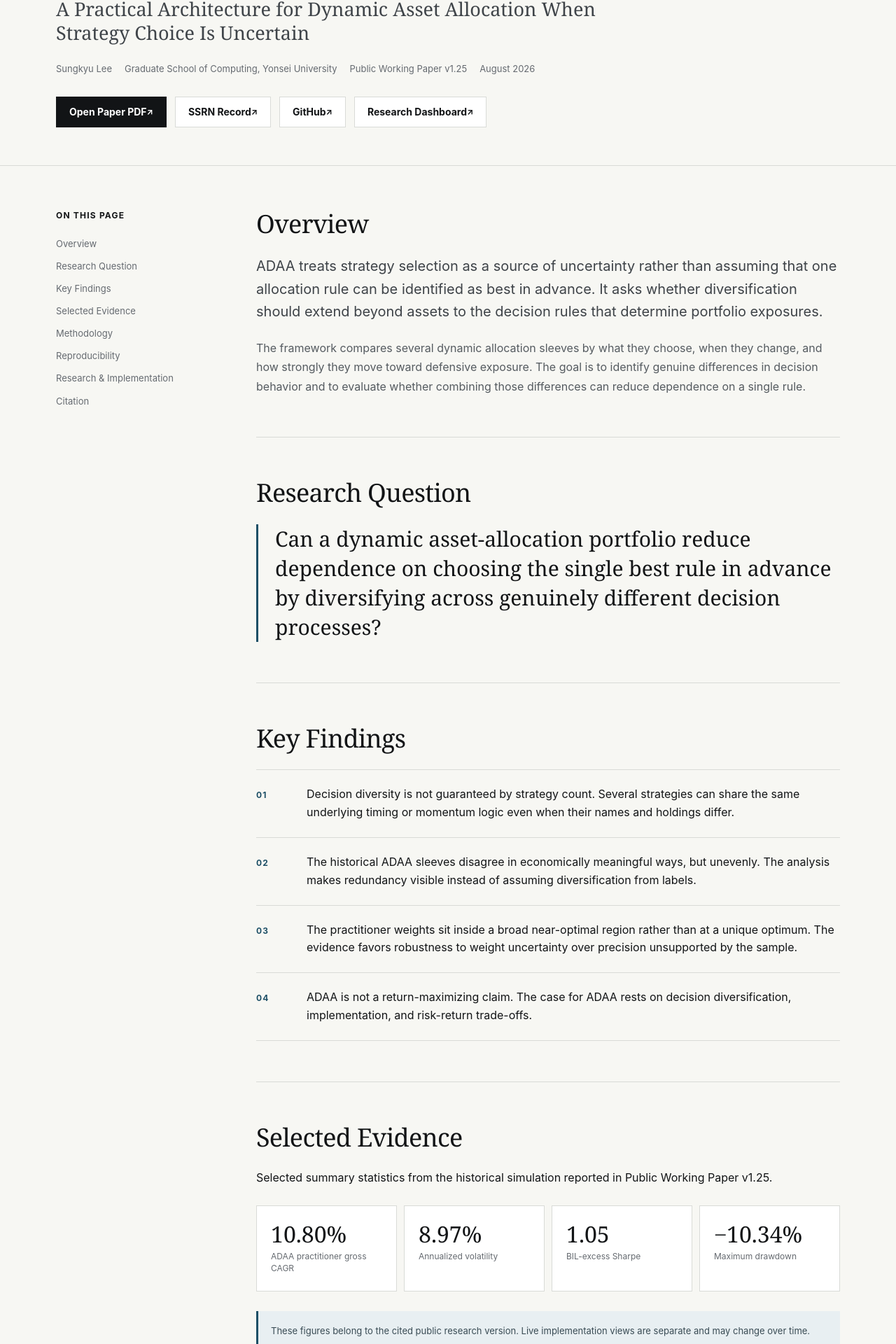
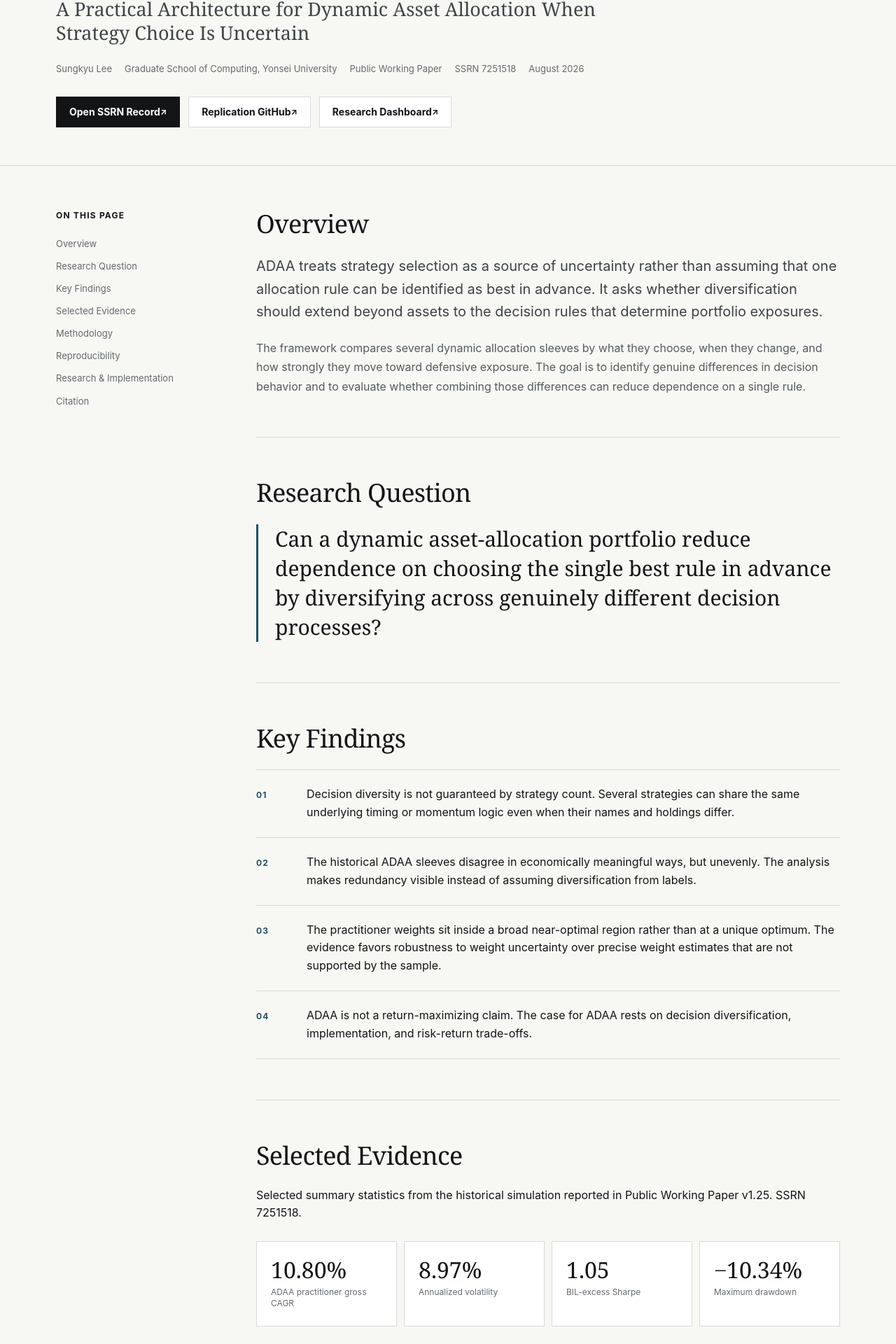
Before and after one commit to slackquant80/slackquant-research, a Next.js app: page /research/adaa in a window 1280 px wide. Shown: the part 266-2186 px from the top of the page at 70% size. Built offline with nearby package versions, Linux system fonts and the light colour scheme; no server answers.

Commit message:
Polish research dashboard content and metadata

```diff
--- a/src/app/about/page.tsx
+++ b/src/app/about/page.tsx
@@ -41,7 +41,7 @@ export default function AboutPage() {
               <div className="person-name">
                 {site.researcher.name} <span>({site.researcher.nameKo})</span>
               </div>
-              <div className="person-role">Research by · SlackQuant Research</div>
+              <div className="person-role">SlackQuant Research</div>
             </div>
           </div>
         </div>
--- a/src/app/research/adaa/page.tsx
+++ b/src/app/research/adaa/page.tsx
@@ -29,24 +29,24 @@ export default function AdaaPage() {
           <div className="paper-meta">
             <span>{item.authorLine}</span>
             {item.affiliation ? <span>{item.affiliation}</span> : null}
-            <span>
-              {item.status} {item.publicVersion}
-            </span>
+            <span>{item.status}</span>
+            {item.ssrnId ? <span>SSRN {item.ssrnId}</span> : null}
             <span>{item.dateLabel}</span>
           </div>
           <div className="actions">
-            <ArtifactLink href={item.links.paper} primary external>
-              Open Paper PDF
+            <ArtifactLink href={item.links.ssrn} primary external>
+              Open SSRN Record
             </ArtifactLink>
-            <ArtifactLink href={item.links.ssrn} external>
-              SSRN Record
-            </ArtifactLink>
-            <ArtifactLink href={item.links.github} external>
-              GitHub
-            </ArtifactLink>
-            <ArtifactLink href={item.links.researchDashboard} external>
-              Research Dashboard
-            </ArtifactLink>
+            {item.links.github ? (
+              <ArtifactLink href={item.links.github} external>
+                Replication GitHub
+              </ArtifactLink>
+            ) : null}
+            {item.links.researchDashboard ? (
+              <ArtifactLink href={item.links.researchDashboard} external>
+                Research Dashboard
+              </ArtifactLink>
+            ) : null}
           </div>
         </div>
       </section>
@@ -60,7 +60,7 @@ export default function AdaaPage() {
           <a href="#evidence">Selected Evidence</a>
           <a href="#method">Methodology</a>
           <a href="#repro">Reproducibility</a>
-          <a href="#dashboards">Research & Implementation</a>
+          <a href="#dashboards">Research &amp; Implementation</a>
           <a href="#citation">Citation</a>
         </aside>
 
@@ -102,7 +102,7 @@ export default function AdaaPage() {
             <h2>Selected Evidence</h2>
             <p>
               Selected summary statistics from the historical simulation
-              reported in Public Working Paper {item.publicVersion}.
+              reported in Public Working Paper {item.publicVersion}. SSRN {item.ssrnId}.
             </p>
             <div className="metrics">
               {metrics.map(([value, label]) => (
@@ -113,7 +113,7 @@ export default function AdaaPage() {
               ))}
             </div>
             <div className="evidence-note">
-              These figures belong to the cited public research version. Live
+              These statistics and figures correspond to the cited public research version. Live
               implementation views are separate and may change over time.
             </div>
 
@@ -141,7 +141,7 @@ export default function AdaaPage() {
                     target="_blank"
                     rel="noopener noreferrer"
                   >
-                    Explore the full ADAA Research Dashboard ↗
+                    Explore the full ADAA Research Dashboard &#8599;
                   </a>
                 ) : null}
               </div>
@@ -191,7 +191,13 @@ export default function AdaaPage() {
                   <div className="type">Public code</div>
                   <h3>GitHub Repository</h3>
                   <p>Research code and public reproducibility material.</p>
-                  <a href={item.links.github} target="_blank" rel="noopener noreferrer">Open GitHub ↗</a>
+                  <a
+                    href={item.links.github}
+                    target="_blank"
+                    rel="noopener noreferrer"
+                  >
+                    Open GitHub &#8599;
+                  </a>
                 </div>
               ) : null}
 
@@ -200,7 +206,13 @@ export default function AdaaPage() {
                   <div className="type">Replication</div>
                   <h3>Replication Package</h3>
                   <p>Current public replication release: v1.1.2.</p>
-                  <a href={item.links.replication} target="_blank" rel="noopener noreferrer">Open release ↗</a>
+                  <a
+                    href={item.links.replication}
+                    target="_blank"
+                    rel="noopener noreferrer"
+                  >
+                    Open release &#8599;
+                  </a>
                 </div>
               ) : null}
 
@@ -209,7 +221,13 @@ export default function AdaaPage() {
                   <div className="type">Archival record</div>
                   <h3>Release / DOI</h3>
                   <p>Archived public replication release with persistent DOI.</p>
-                  <a href={item.links.archivalRelease} target="_blank" rel="noopener noreferrer">Open DOI ↗</a>
+                  <a
+                    href={item.links.archivalRelease}
+                    target="_blank"
+                    rel="noopener noreferrer"
+                  >
+                    Open DOI &#8599;
+                  </a>
                 </div>
               ) : null}
             </div>
@@ -218,7 +236,7 @@ export default function AdaaPage() {
           <section className="prose-section" id="dashboards">
             <h2>Research and Implementation</h2>
             <p>
-              ADAA can be viewed through two interfaces with different jobs:
+              ADAA can be viewed through two interfaces with distinct purposes:
               one documents versioned research evidence, while the other
               supports live implementation and monitoring.
             </p>
@@ -273,7 +291,7 @@ export default function AdaaPage() {
             <h2>Citation</h2>
             <div className="citation-box">
               Lee, S. (2026). {item.title}: {item.subtitle}. Public Working
-              Paper {item.publicVersion}.
+              Paper {item.publicVersion}. SSRN {item.ssrnId}.
             </div>
           </section>
         </div>
--- a/src/app/research/page.tsx
+++ b/src/app/research/page.tsx
@@ -12,7 +12,7 @@ export default function ResearchPage() {
       <section className="index-hero">
         <div className="shell">
           <div className="eyebrow">Research</div>
-          <h1>A public research portfolio spanning investment research and academic work.</h1>
+          <h1>A public research portfolio spanning investment research and academic research.</h1>
           <p className="hero-copy">
             Browse public working papers and research releases, with links to
             supporting code, evidence, and research tools where available.
--- a/src/app/research/protection-patience/page.tsx
+++ b/src/app/research/protection-patience/page.tsx
@@ -97,7 +97,7 @@ export default function ProtectionPatiencePage() {
           <section className="prose-section" id="evidence">
             <h2>Selected Evidence</h2>
             <p>
-              Four statistics summarize the central 20-year result in the
+              Four statistics summarize the central 20-year results in the
               July 1927–June 2026 Kenneth R. French Data Library sample.
             </p>
 
@@ -288,7 +288,7 @@ export default function ProtectionPatiencePage() {
                   target="_blank"
                   rel="noopener noreferrer"
                 >
-                  Open GitHub ↗
+                  Open GitHub &#8599;
                 </a>
               </div>
               <div className="artifact">
--- a/src/data/research.ts
+++ b/src/data/research.ts
@@ -14,14 +14,15 @@ export const researchItems: ResearchItem[] = [
     dateLabel: "August 2026",
     authorLine: "Sungkyu Lee",
     affiliation: "Graduate School of Computing, Yonsei University",
+    featured: true,
     shortSummary:
-      "A practical architecture for dynamic asset allocation when strategy choice is uncertain. The research asks whether diversification should extend beyond assets to the decision rules that allocate them.",
+      "The framework evaluates whether combining distinct allocation rules can reduce dependence on any single strategy when strategy choice itself is uncertain.",
     researchQuestion:
       "Can a dynamic asset-allocation portfolio reduce dependence on choosing the single best rule in advance by diversifying across genuinely different decision processes?",
     findings: [
       "Decision diversity is not guaranteed by strategy count. Several strategies can share the same underlying timing or momentum logic even when their names and holdings differ.",
       "The historical ADAA sleeves disagree in economically meaningful ways, but unevenly. The analysis makes redundancy visible instead of assuming diversification from labels.",
-      "The practitioner weights sit inside a broad near-optimal region rather than at a unique optimum. The evidence favors robustness to weight uncertainty over precision unsupported by the sample.",
+      "The practitioner weights sit inside a broad near-optimal region rather than at a unique optimum. The evidence favors robustness to weight uncertainty over precise weight estimates that are not supported by the sample.",
       "ADAA is not a return-maximizing claim. The case for ADAA rests on decision diversification, implementation, and risk-return trade-offs."
     ],
     tags: ["Asset Allocation", "Systematic Investing", "Decision Diversification"],
@@ -35,7 +36,7 @@ export const researchItems: ResearchItem[] = [
           "https://slackquant80.github.io/adaa-slackquant/assets/img/Figure_1_Return_Correlation_vs_Decision_Timing_v0.36.1.png",
         alt:
           "ADAA figure comparing return correlation with disagreement in decision timing across the current strategy sleeves.",
-        sourceLabel: "Public ADAA research figure · Figure 1"
+        sourceLabel: "Public ADAA research · Figure 1"
       },
       {
         id: "decision-fingerprints",
@@ -46,7 +47,7 @@ export const researchItems: ResearchItem[] = [
           "https://slackquant80.github.io/adaa-slackquant/assets/img/Figure_2_What_When_HowMuch_Decision_Fingerprints_v0.36.1.png",
         alt:
           "ADAA decision-fingerprint figure comparing what the sleeves hold, when they change, and how much risk they take.",
-        sourceLabel: "Public ADAA research figure · Figure 2"
+        sourceLabel: "Public ADAA research · Figure 2"
       },
       {
         id: "robustness-plateau",
@@ -57,7 +58,7 @@ export const researchItems: ResearchItem[] = [
           "https://slackquant80.github.io/adaa-slackquant/assets/img/Figure_5_Broad_Plateau_Unstable_Optimum_v0.36.1.png",
         alt:
           "ADAA robustness figure showing a broad high-performing weight region and instability of the exact ex-post optimum.",
-        sourceLabel: "Public ADAA research figure · Figure 5"
+        sourceLabel: "Public ADAA research · Figure 5"
       }
     ],
     links: {
@@ -92,7 +93,7 @@ export const researchItems: ResearchItem[] = [
     authorLine: "Sungkyu Lee",
     affiliation: "Graduate School of Computing, Yonsei University",
     shortSummary:
-      "A defensive strategy can reduce its own drawdown and still trail equity for years. The paper evaluates realized downside protection and the benchmark-relative path separately over long rolling holding periods.",
+      "A defensive strategy can reduce its own drawdown and still trail equity for years. The paper separates realized downside protection from the benchmark-relative path over long rolling holding periods.",
     researchQuestion:
       "When a defensive strategy actually reduces maximum drawdown, what benchmark-relative path accompanies that protection, and how does persistent equity exposure change that path?",
     findings: [
@@ -117,7 +118,7 @@ export const researchItems: ResearchItem[] = [
           "https://raw.githubusercontent.com/slackquant80/protection-patience-replication/main/figures/Figure_1_Protection_and_Benchmark_Outcomes_v1.0.png",
         alt:
           "Four-state decomposition of rolling holding periods showing protected and outperforming, protected and underperforming, and unprotected outcomes across 5-, 10-, 15-, and 20-year horizons.",
-        sourceLabel: "Public working-paper figure · Figure 1"
+        sourceLabel: "Public working paper · Figure 1"
       },
       {
         id: "protected-path-burden",
@@ -128,7 +129,7 @@ export const researchItems: ResearchItem[] = [
           "https://raw.githubusercontent.com/slackquant80/protection-patience-replication/main/figures/Figure_2_Protected_Path_Burden_v1.0.png",
         alt:
           "Benchmark-relative drawdown depth by investment horizon with labels for the median longest underwater duration among protected holding periods.",
-        sourceLabel: "Public working-paper figure · Figure 2"
+        sourceLabel: "Public working paper · Figure 2"
       },
       {
         id: "persistent-equity",
@@ -139,7 +140,7 @@ export const researchItems: ResearchItem[] = [
           "https://raw.githubusercontent.com/slackquant80/protection-patience-replication/main/figures/Figure_3_Persistent_Equity_Depth_vs_Duration_v1.0.png",
         alt:
           "Twenty-year benchmark-relative drawdown depth across fixed tactical shares with labels for median longest underwater duration.",
-        sourceLabel: "Public working-paper figure · Figure 3"
+        sourceLabel: "Public working paper · Figure 3"
       }
     ],
     links: {
--- a/src/data/types.ts
+++ b/src/data/types.ts
@@ -36,6 +36,7 @@ export type ResearchItem = {
   researchQuestion: string;
   findings: string[];
   tags: string[];
+  featured?: boolean;
   selectedEvidence?: EvidenceFigure[];
   links: PublicLinks;
 };
```
Also changed, not shown: src/app/page.tsx (+9 -13 lines).
